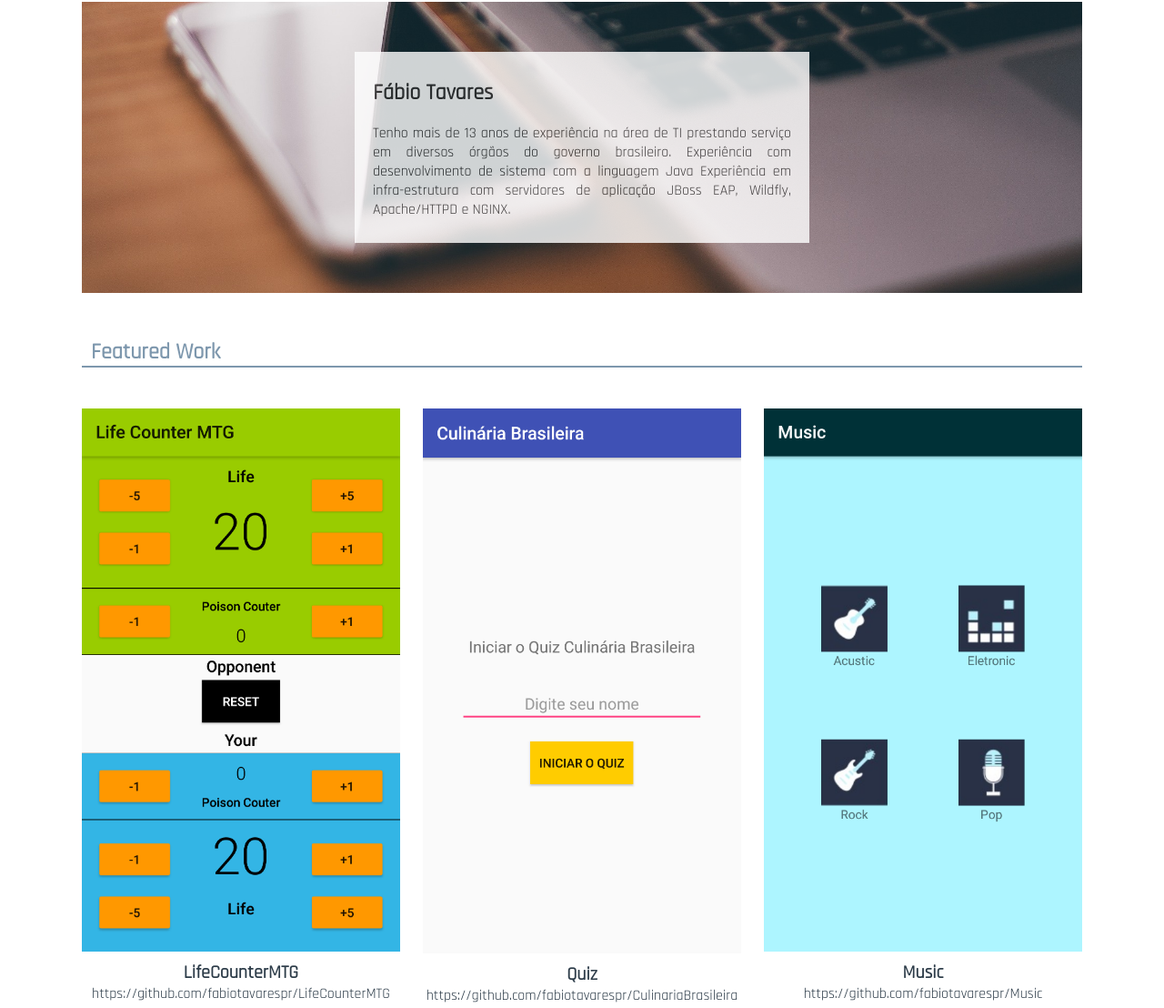
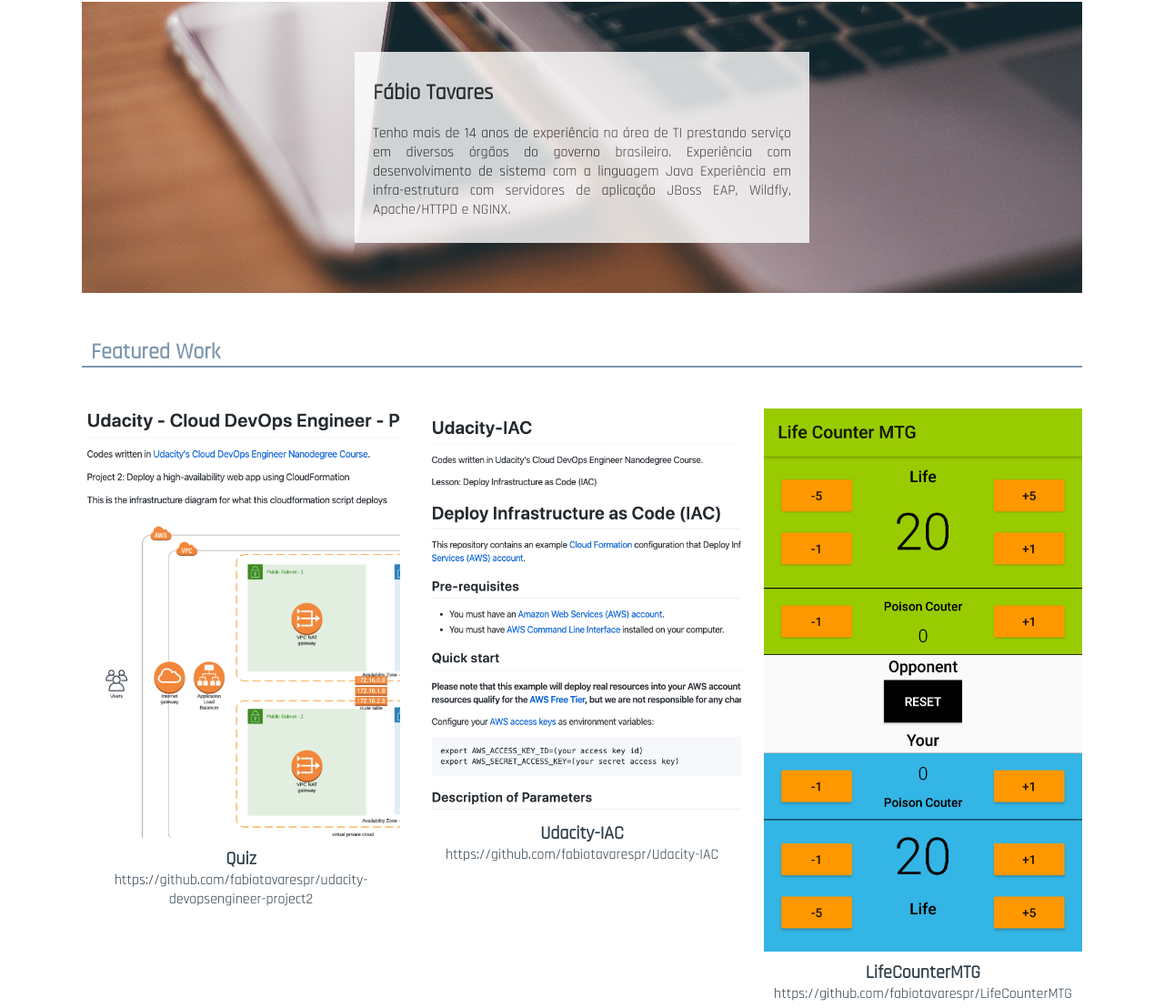
Before and after one commit to fabiotavarespr/projeto-portfolio, a plain HTML site: page index.html in a window 1280 px wide. Shown: the part 199-1307 px from the top of the page at 91% size. Drawn offline with Linux system fonts and the light colour scheme.

Commit message:
Update Projects

```diff
--- a/index.html
+++ b/index.html
@@ -33,7 +33,7 @@
       <div class="main__hero-image">
         <div class="hero__text-box">
           <h2>Fábio Tavares</h2>
-          <p class="hero__about-me">Tenho mais de 13 anos de experi&ecirc;ncia na &aacute;rea de TI prestando serviço em diversos &oacute;rg&atilde;os
+          <p class="hero__about-me">Tenho mais de 14 anos de experi&ecirc;ncia na &aacute;rea de TI prestando serviço em diversos &oacute;rg&atilde;os
             do governo brasileiro. Experi&ecirc;ncia com desenvolvimento de sistema com a linguagem Java Experi&ecirc;ncia
             em infra-estrutura com servidores de aplica&ccedil;&atilde;o JBoss EAP, Wildfly, Apache/HTTPD e NGINX.</p>
         </div>
@@ -44,6 +44,18 @@
         <div class="container grid-container">
           <div class="row">
             <article class="featured-work__project">
+              <img src="images/Project2.png" class="project__image" alt="Codes written in Udacity's Cloud DevOps Engineer Nanodegree Course. Project 2: Deploy a high-availability web app using CloudFormation">
+              <h3 class="project__title">Quiz</h3>
+              <a href="https://github.com/fabiotavarespr/udacity-devopsengineer-project2" target="_blank" class="project__link">https://github.com/fabiotavarespr/udacity-devopsengineer-project2</a>
+            </article>
+
+            <article class="featured-work__project">
+              <img src="images/Udacity_IAC.png" class="project__image" alt="This repository contains an example Cloud Formation configuration that Deploy Infrastructure as Code, in an Amazon Web Services (AWS) account.">
+              <h3 class="project__title">Udacity-IAC</h3>
+              <a href="https://github.com/fabiotavarespr/Udacity-IAC" target="_blank" class="project__link">https://github.com/fabiotavarespr/Udacity-IAC</a>
+            </article>
+
+            <article class="featured-work__project">
               <img src="images/lifecountermtg.png" class="project__image" alt="App desenvolvida para o Projeto Marcador de Placar para o Curso de Android Basic da Udacity">
               <h3 class="project__title">LifeCounterMTG</h3>
               <a href="https://github.com/fabiotavarespr/LifeCounterMTG" target="_blank" class="project__link">https://github.com/fabiotavarespr/LifeCounterMTG</a>
@@ -53,7 +65,6 @@
               <img src="images/quizapp.png" class="project__image" alt="App desenvolvida para o Projeto Aplicativo de Quiz para o Curso de Android Basic da Udacity">
               <h3 class="project__title">Quiz</h3>
               <a href="https://github.com/fabiotavarespr/CulinariaBrasileira" target="_blank" class="project__link">https://github.com/fabiotavarespr/CulinariaBrasileira</a>
-
             </article>
 
             <article class="featured-work__project">
```
Also changed, not shown: images/Project2.png (added), images/Udacity_IAC.png (added).
